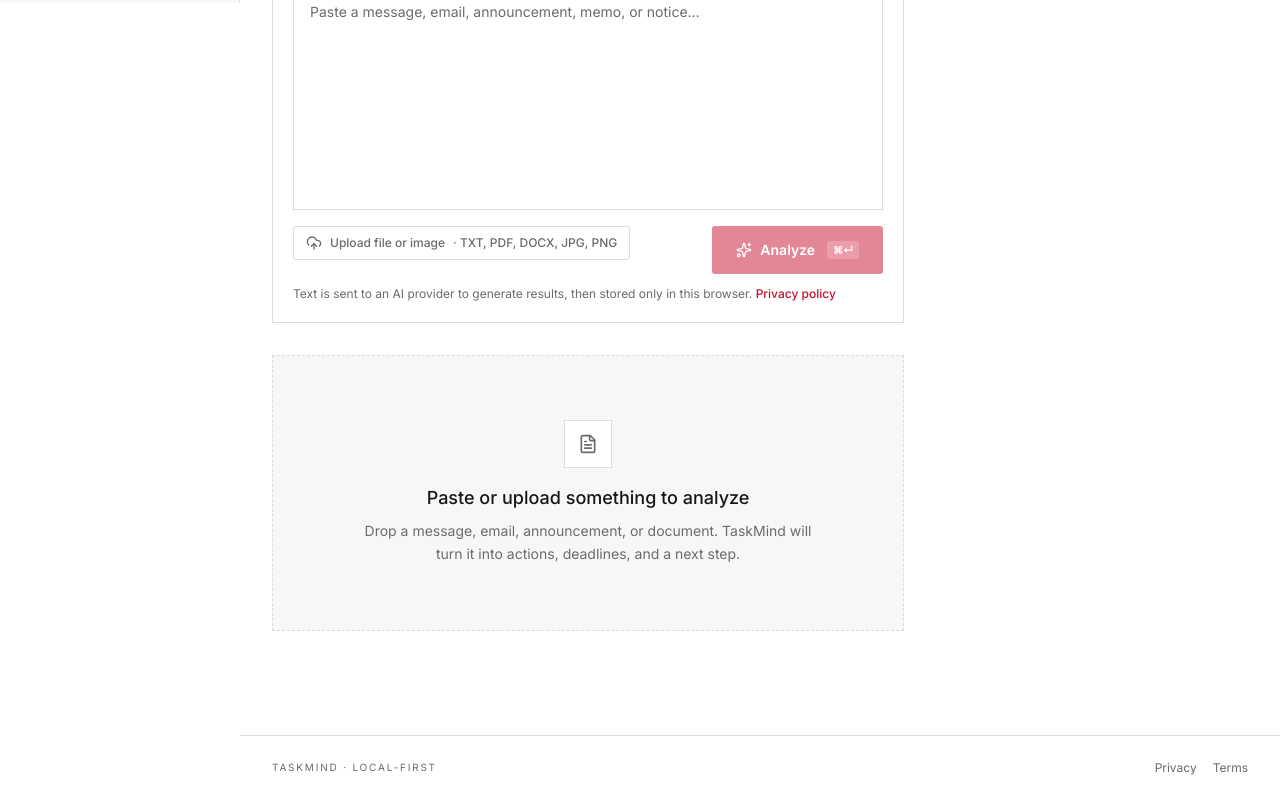
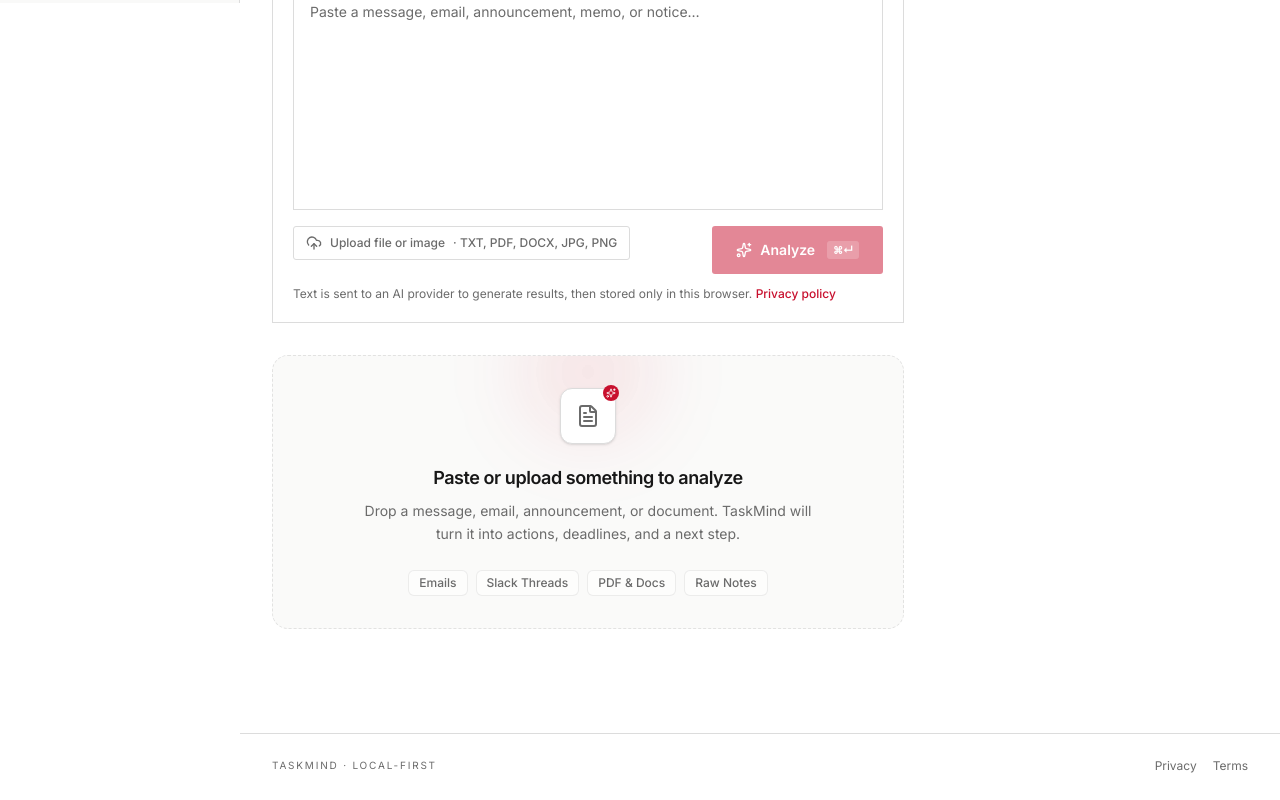
Before and after one commit to jobelGolde12/what_should_i_do, a Next.js app: page / in a window 1280 px wide. Shown: the part 797-1597 px from the top of the page. Built offline with nearby package versions, Linux system fonts and the light colour scheme; no server answers.

Commit message:
Animate button

```diff
--- a/src/components/input/InputArea.tsx
+++ b/src/components/input/InputArea.tsx
@@ -72,7 +72,7 @@ async function extractPdf(file: File): Promise<string> {
   type TextItem = { str: string };
   type TextMarkedContent = { type: string };
 
-  pdfjsLib.GlobalWorkerOptions.workerSrc = `https://cdnjs.cloudflare.com/ajax/libs/pdf.js/${pdfjsLib.version}/pdf.worker.min.js`;
+  pdfjsLib.GlobalWorkerOptions.workerSrc = `https://cdn.jsdelivr.net/npm/pdfjs-dist@${pdfjsLib.version}/build/pdf.worker.min.mjs`;
 
   const buffer = await file.arrayBuffer();
   const pdf = await pdfjsLib.getDocument({ data: buffer }).promise;
--- a/src/components/ui/States.tsx
+++ b/src/components/ui/States.tsx
@@ -1,83 +1,174 @@
-import { FileText, LoaderCircle, TriangleAlert } from "lucide-react";
+import React from "react";
+import { FileText, LoaderCircle, TriangleAlert, Upload, Sparkles, RefreshCw } from "lucide-react";
 import { Button } from "./Button";
+
+export interface EmptyStateProps {
+  title?: string;
+  hint?: string;
+  onUpload?: () => void;
+  tags?: string[];
+  className?: string;
+}
 
 export function EmptyState({
   title = "Paste or upload something to analyze",
   hint = "Drop a message, email, announcement, or document. TaskMind will turn it into actions, deadlines, and a next step.",
-}: {
-  title?: string;
-  hint?: string;
-}) {
+  onUpload,
+  tags = ["Emails", "Slack Threads", "PDF & Docs", "Raw Notes"],
+  className = "",
+}: EmptyStateProps) {
   return (
-    <div className="flex flex-col items-center justify-center border border-dashed border-line bg-surface px-6 py-16 text-center">
-      <span className="flex h-12 w-12 items-center justify-center border border-line bg-background">
-        <FileText className="h-5 w-5 text-muted" />
+    <div
+      className={`group relative flex flex-col items-center justify-center overflow-hidden rounded-2xl border border-dashed border-line/80 bg-surface/60 p-8 text-center backdrop-blur-sm transition-all duration-300 hover:border-accent/40 hover:bg-surface hover:shadow-lg hover:shadow-accent/5 ${className}`}
+    >
+      {/* Background ambient glow effect */}
+      <div
+        className="pointer-events-none absolute -top-12 -z-10 h-32 w-32 rounded-full bg-accent/10 blur-2xl transition-all duration-500 group-hover:scale-150 group-hover:bg-accent/20"
+        aria-hidden="true"
+      />
+
+      {/* Layered Icon Frame */}
+      <div className="relative mb-5 flex h-14 w-14 items-center justify-center rounded-xl border border-line bg-background shadow-sm transition-transform duration-300 group-hover:scale-105 group-hover:border-accent/30 group-hover:shadow-md">
+        <FileText className="h-6 w-6 text-muted transition-colors duration-300 group-hover:text-accent" />
+        <span className="absolute -right-1 -top-1 flex h-4 w-4 items-center justify-center rounded-full bg-accent text-[10px] text-background">
+          <Sparkles className="h-2.5 w-2.5" />
         </span>
-      <h2 className="mt-4 font-display text-lg font-medium text-ink">
+      </div>
+
+      {/* Text Content */}
+      <h2 className="font-display text-lg font-semibold tracking-tight text-ink">
         {title}
       </h2>
       <p className="mt-2 max-w-md text-sm leading-relaxed text-muted">
         {hint}
       </p>
+
+      {/* Interactive Trigger (Optional) */}
+      {onUpload && (
+        <Button
+          variant="outline"
+          size="sm"
+          onClick={onUpload}
+          className="mt-5 gap-2 transition-transform active:scale-95"
+        >
+          <Upload className="h-4 w-4" />
+          Choose File
+        </Button>
+      )}
+
+      {/* Helper Suggestion Tags */}
+      {tags.length > 0 && (
+        <div className="mt-6 flex flex-wrap items-center justify-center gap-2">
+          {tags.map((tag) => (
+            <span
+              key={tag}
+              className="rounded-md border border-line/50 bg-background/50 px-2.5 py-1 text-xs font-medium text-muted transition-colors hover:border-line hover:text-ink"
+            >
+              {tag}
+            </span>
+          ))}
+        </div>
+      )}
     </div>
   );
 }
 
+export interface LoadingStateProps {
+  label?: string;
+  sublabel?: string;
+  className?: string;
+}
+
 export function LoadingState({
   label = "Turning noise into clarity…",
-}: {
-  label?: string;
-}) {
+  sublabel = "Extracting actions, deadlines, and urgency.",
+  className = "",
+}: LoadingStateProps) {
   return (
     <div
       role="status"
       aria-live="polite"
-      className="border border-line bg-surface px-6 py-14"
+      className={`relative overflow-hidden rounded-2xl border border-line/80 bg-surface/80 p-8 backdrop-blur-sm ${className}`}
     >
-      <div className="mx-auto max-w-sm text-center">
-        <LoaderCircle className="mx-auto h-6 w-6 animate-spin text-accent" />
-        <p className="mt-4 font-mono text-sm tracking-wide text-ink">
+      <div className="mx-auto flex max-w-sm flex-col items-center text-center">
+        {/* Layered Pulsing Loader */}
+        <div className="relative flex items-center justify-center">
+          <div
+            className="absolute h-10 w-10 animate-ping rounded-full bg-accent/20"
+            aria-hidden="true"
+          />
+          <div className="relative flex h-12 w-12 items-center justify-center rounded-xl border border-accent/20 bg-background shadow-inner">
+            <LoaderCircle className="h-6 w-6 animate-spin text-accent" />
+          </div>
+        </div>
+
+        {/* Dynamic Status Text */}
+        <p className="mt-5 font-mono text-sm font-medium tracking-wide text-ink">
           {label}
         </p>
-        <p className="mt-2 text-xs text-muted">
-          Extracting actions, deadlines, and urgency.
+        {sublabel && (
+          <p className="mt-1.5 text-xs text-muted leading-relaxed">
+            {sublabel}
           </p>
-        <div className="loading-bar mt-6" aria-hidden="true" />
+        )}
+
+        {/* Shimmer Progress Track */}
+        <div
+          className="relative mt-6 h-1.5 w-full overflow-hidden rounded-full bg-line/40"
+          aria-hidden="true"
+        >
+          <div className="absolute inset-y-0 left-0 w-2/5 animate-[shimmer_1.8s_infinite_linear] rounded-full bg-gradient-to-r from-accent/20 via-accent to-accent/20" />
+        </div>
       </div>
     </div>
   );
 }
 
+export interface ErrorStateProps {
+  reason: string;
+  title?: string;
+  onRetry?: () => void;
+  className?: string;
+}
+
 export function ErrorState({
   reason,
+  title = "Couldn't analyze that",
   onRetry,
-}: {
-  reason: string;
-  onRetry?: () => void;
-}) {
+  className = "",
+}: ErrorStateProps) {
   return (
     <div
       role="alert"
-      className="border border-high/40 bg-high-bg px-6 py-8"
+      className={`relative overflow-hidden rounded-2xl border border-red-500/20 bg-red-500/5 p-6 backdrop-blur-sm transition-all ${className}`}
     >
-      <div className="flex items-start gap-3">
-        <TriangleAlert className="mt-0.5 h-5 w-5 shrink-0 text-high" />
-        <div className="min-w-0">
-          <p className="text-sm font-semibold text-ink">
-            Couldn&rsquo;t analyze that.
-          </p>
+      <div className="flex items-start gap-4">
+        {/* Error Badge */}
+        <div className="flex h-10 w-10 shrink-0 items-center justify-center rounded-xl border border-red-500/20 bg-red-500/10 text-red-600 dark:text-red-400">
+          <TriangleAlert className="h-5 w-5" />
+        </div>
+
+        {/* Content & Call to Action */}
+        <div className="flex-1 min-w-0 pt-0.5">
+          <h3 className="text-sm font-semibold text-ink">
+            {title}
+          </h3>
           <p className="mt-1 text-sm leading-relaxed text-muted">
             {reason}
           </p>
+
           {onRetry && (
+            <div className="mt-4 flex items-center gap-3">
               <Button
                 variant="dark"
                 size="sm"
                 onClick={onRetry}
-              className="mt-4"
+                className="gap-2 font-medium transition-transform active:scale-95"
               >
+                <RefreshCw className="h-3.5 w-3.5" />
                 Try again
               </Button>
+            </div>
           )}
         </div>
       </div>
```
Lines whose indentation alone changed are shown as unchanged.
